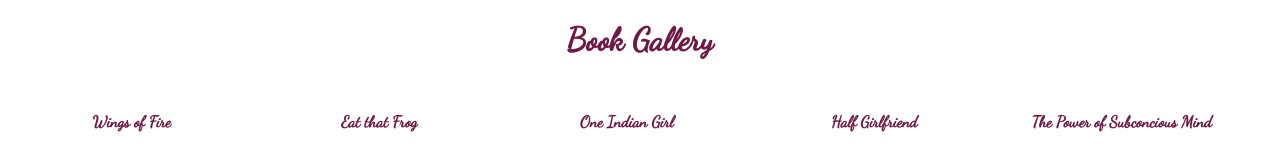
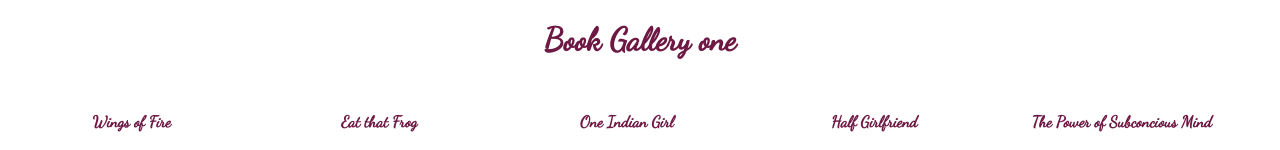
Before and after one commit to sumitha-thankachan/bookgallery, a plain HTML site: page index.html in a window 1280 px wide. Shown: the top 150 px of the page. Drawn offline with Linux system fonts and the light colour scheme; a web font is replaced by a local one.

Commit message:
heading updated

```diff
--- a/index.html
+++ b/index.html
@@ -10,7 +10,7 @@
 </head>
 
 <body>
-    <h1>Book Gallery</h1>
+    <h1>Book Gallery one</h1>
     <div class="col col-1">
         <h4>Wings of Fire</h4>
         <img src="./images/bg5.jpg" alt="">
```
